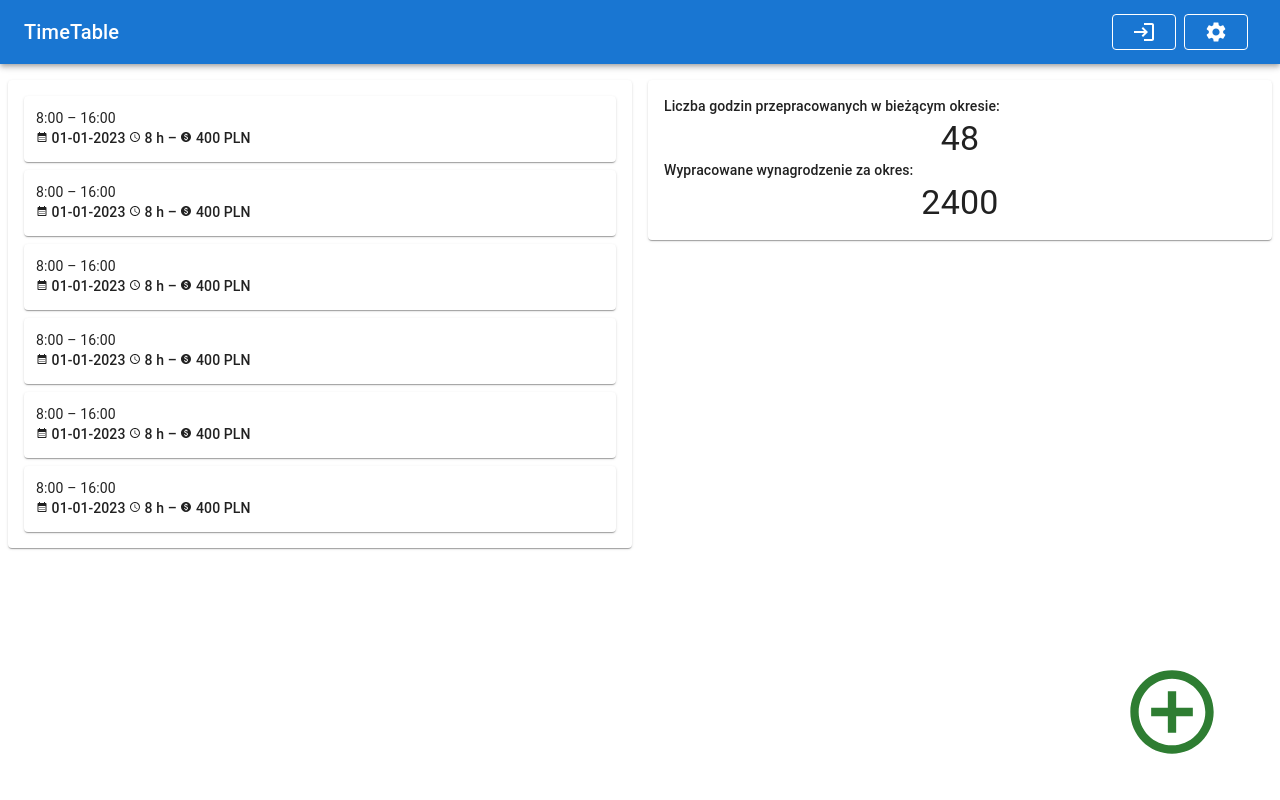
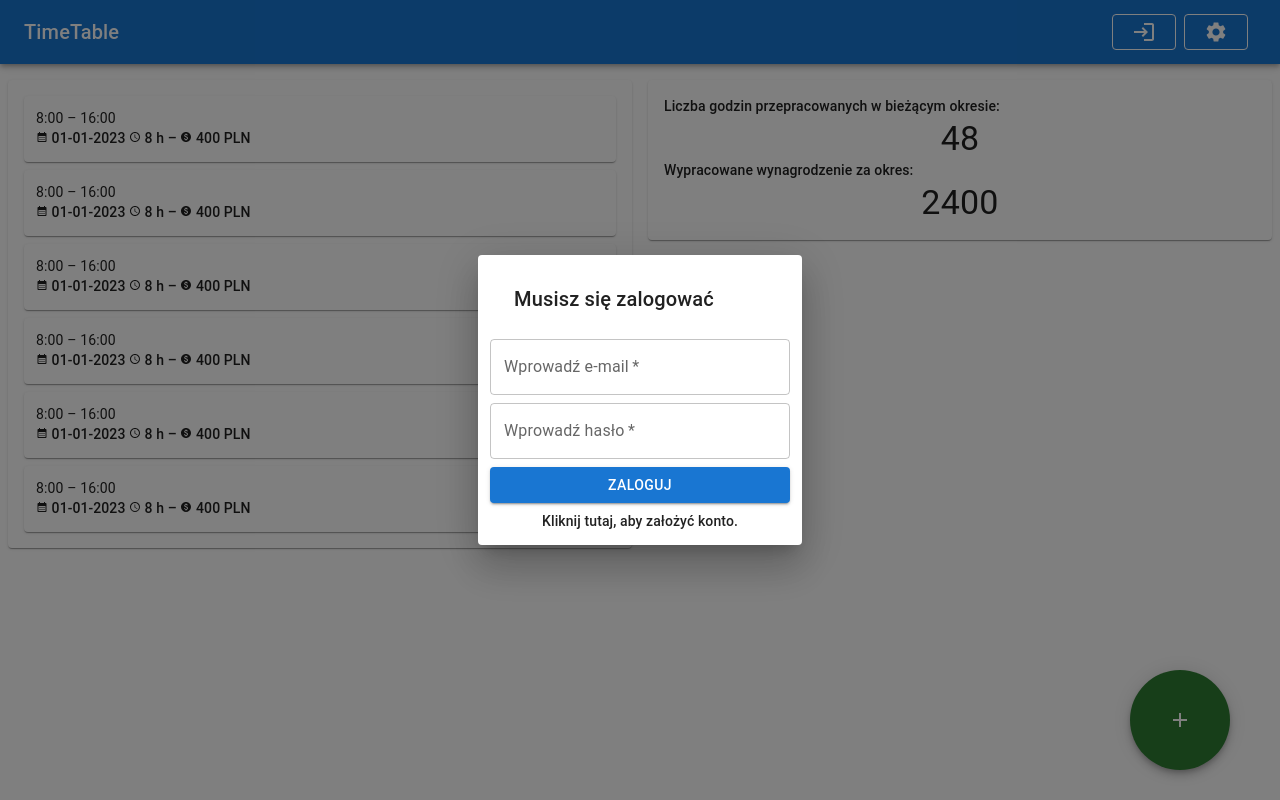
Before and after one commit to szymonwislocki/timeTable, a React (Vite) app: page / in a window 1280 px wide. Built offline with nearby package versions, Linux system fonts and the light colour scheme; no server answers.

Commit message:
Added fully functional register/login form

```diff
--- a/src/App.tsx
+++ b/src/App.tsx
@@ -2,10 +2,17 @@ import "./App.css";
 import Add from "./components/Add";
 import Controlbar from "./components/Controlbar";
 import MainScreen from "./components/MainScreen";
+import Dialog from "@mui/material/Dialog";
+import { FormEvent, useState } from "react";
+import { Box, Button, DialogTitle, TextField, Typography } from "@mui/material";
+import Login from "./components/Login";
 
 function App() {
+  const [user, setUser] = useState<null | string>(null);
+
   return (
     <>
+      <Login open={!Boolean(user)} setUser={setUser} />
       <Controlbar />
       <MainScreen />
       <Add />
--- a/src/components/Add.tsx
+++ b/src/components/Add.tsx
@@ -1,13 +1,13 @@
 import { FC } from "react";
 import AddIcon from "@mui/icons-material/Add";
-import { Button, ButtonBase, IconButton } from "@mui/material";
+import { Button, ButtonBase, Fab, IconButton } from "@mui/material";
 import AddCircleOutlineIcon from "@mui/icons-material/AddCircleOutline";
 
 const Add: FC = () => {
   return (
-    <IconButton color="success" sx={{ position: "fixed", bottom: "30px", right: "50px" }}>
-      <AddCircleOutlineIcon sx={{ fontSize: 100 }} />
-    </IconButton>
+    <Fab color="success" sx={{ height: 100, width: 100, position: "fixed", bottom: "30px", right: "50px" }}>
+      <AddIcon />
+    </Fab>
   );
 };
 
--- /dev/null
+++ b/src/components/Login.tsx
@@ -0,0 +1,124 @@
+import { FC } from "react";
+import Dialog from "@mui/material/Dialog";
+import { FormEvent, useState } from "react";
+import { Alert, Box, Button, DialogTitle, IconButton, TextField, Typography } from "@mui/material";
+import { signInWithEmailAndPassword } from "firebase/auth";
+import { createUserWithEmailAndPassword } from "firebase/auth";
+import { AccountCircleSharp } from "@mui/icons-material";
+import { auth } from "../firebase";
+import CloseIcon from "@mui/icons-material/Close";
+
+interface Props {
+  open: boolean;
+  setUser: (v: string) => void;
+}
+
+interface LoginForm extends HTMLFormControlsCollection {
+  email: HTMLInputElement;
+  pass: HTMLInputElement;
+  passRepeat: HTMLInputElement;
+}
+
+const Login: FC<Props> = ({ open, setUser }) => {
+  const [error, setError] = useState<null | string>(null);
+  const [showRegister, setShowRegister] = useState<boolean>(false);
+  const ERRORS = {
+    INVALID_INPUTS: "Niepoprawny email lub hasło.",
+    IN_PROMISE_ERROR: "Wystąpił błąd. Spróbuj ponownie.",
+    EMAIL_IN_USE: "Konto z takim adresem już istnieje.",
+    TOO_MANY_TRIES: "Przekroczono limit prób logowania.",
+    PASSWORD_DOES_NOT_MATCH: "Podane hasła są różne.",
+    INVALID_EMAIL: "Niepoprawny format e-mail.",
+  };
+
+  const handleSubmit = (e: FormEvent<HTMLFormElement>) => {
+    e.preventDefault();
+    setError(null);
+
+    if (showRegister) {
+      //REGISTER
+
+      const formElements = e.currentTarget.elements as LoginForm;
+
+      const email = formElements.email.value;
+      const pass = formElements.pass.value;
+      const passRepeat = formElements.passRepeat.value;
+
+      if (passRepeat === pass) {
+        createUserWithEmailAndPassword(auth, email, pass)
+          .then(() => setUser(email))
+          .catch(({ code }) => {
+            switch (code) {
+              case "auth/invalid-email":
+                setError(ERRORS.INVALID_EMAIL);
+                break;
+              case "auth/email-already-in-use":
+                setError(ERRORS.EMAIL_IN_USE);
+                break;
+              default:
+                setError(ERRORS.IN_PROMISE_ERROR);
+            }
+          });
+      } else {
+        setError(ERRORS.PASSWORD_DOES_NOT_MATCH);
+      }
+    } else {
+      //LOGIN
+
+      const formElements = e.currentTarget.elements as LoginForm;
+
+      const email = formElements.email.value;
+      const pass = formElements.pass.value;
+
+      signInWithEmailAndPassword(auth, email, pass)
+        .then(() => {
+          setUser(email);
+        })
+        .catch(({ code }) => {
+          console.log(code);
+          switch (code) {
+            case "auth/invalid-email":
+              setError(ERRORS.INVALID_EMAIL);
+              break;
+            case "auth/wrong-password":
+              setError(ERRORS.INVALID_INPUTS);
+              break;
+            case "auth/too-many-requests":
+              setError(ERRORS.TOO_MANY_TRIES);
+              break;
+            default:
+              setError(ERRORS.IN_PROMISE_ERROR);
+          }
+        });
+    }
+  };
+
+  return (
+    <>
+      <Dialog open={open}>
+        <Box onSubmit={handleSubmit} sx={{ width: 300, maxHeight: 330, display: "flex", flexDirection: "column", gap: 1, m: 1.5 }} component="form">
+          <DialogTitle>{showRegister ? "Załóż nowe konto" : "Musisz się zalogować"}</DialogTitle>
+          <TextField id="email" required label="Wprowadź e-mail" />
+          <TextField id="pass" required type="password" label="Wprowadź hasło" />
+          {showRegister && <TextField id="passRepeat" required type="password" label="Powtórz hasło" />}
+          <Button variant="contained" type="submit">
+            {showRegister ? "Zarejestruj" : "Zaloguj"}
+          </Button>
+          <Typography onClick={() => setShowRegister(!showRegister)} variant="subtitle2" sx={{ textAlign: "center", cursor: "pointer" }}>
+            {showRegister ? "Masz już konto? Zaloguj się." : "Kliknij tutaj, aby założyć konto."}
+          </Typography>
+        </Box>
+        {error && (
+          <Alert severity="error">
+            {error}
+            <IconButton aria-label="close" color="inherit" size="small" onClick={() => setError(null)}>
+              <CloseIcon fontSize="inherit" />
+            </IconButton>
+          </Alert>
+        )}
+      </Dialog>
+    </>
+  );
+};
+
+export default Login;
--- a/src/firebase.js
+++ b/src/firebase.ts
@@ -1,7 +1,10 @@
 import { initializeApp } from "firebase/app";
+import { getFirestore } from "firebase/firestore";
+import { getAuth } from "firebase/auth";
+import { getStorage } from "firebase/storage";
 
 const firebaseConfig = {
-  apiKey: process.env.REACT_APP_FIREBASE_API_KEY,
+  apiKey: import.meta.env.VITE_FIREBASE_API_KEY,
   authDomain: "timetable-962ba.firebaseapp.com",
   projectId: "timetable-962ba",
   storageBucket: "timetable-962ba.appspot.com",
--- a/tsconfig.json
+++ b/tsconfig.json
@@ -16,6 +16,6 @@
     "noEmit": true,
     "jsx": "react-jsx"
   },
-  "include": ["src"],
+  "include": ["src", "src/firebase.ts"],
   "references": [{ "path": "./tsconfig.node.json" }]
 }
```
Also changed, not shown: 1 other file (tests, documents, lock files or other folders).
